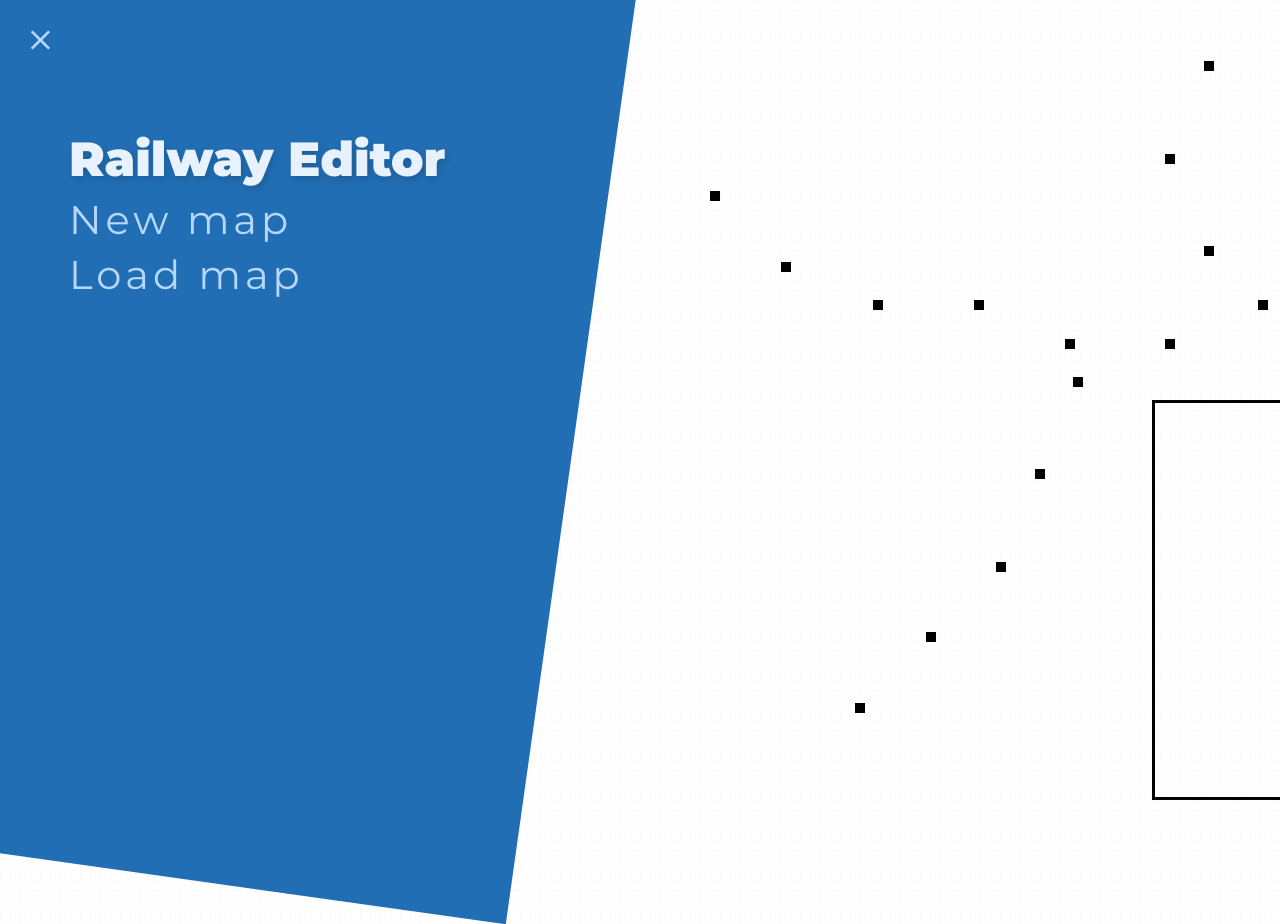
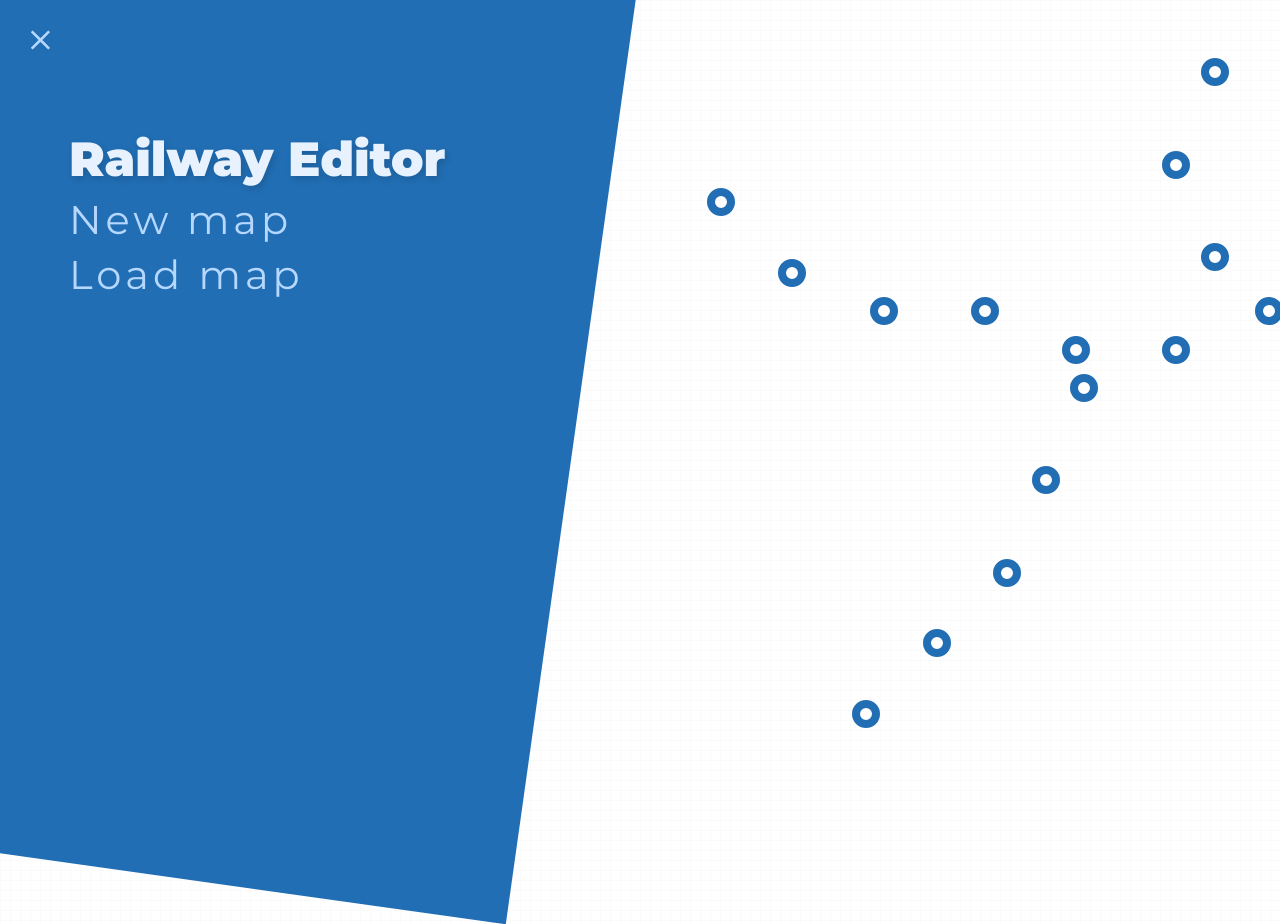
Before and after one commit to MatthieuJnon/railway-editor, a React (Create React App) app: page / in a window 1280 px wide. Shown: the top 924 px of the page. Built offline with nearby package versions, Linux system fonts and the light colour scheme.

Commit message:
better stations and better editor bounds

```diff
--- a/src/components/Editor/index.js
+++ b/src/components/Editor/index.js
@@ -13,20 +13,22 @@ const EditorView = styled.div`
 `
 
 const EditorZone = styled.div`
-  top: 50%;
+  top: 50vh;
   left: 50%;
   position: absolute;
   height: 50vh;
   width: 40vw;
-  border: 3px solid black;
+  /* border: 3px solid black; */
 `
 
 const Station = styled.div`
   position: absolute;
-  width: 10px;
-  height: 10px;
-  background-color: black;
+  width: 28px;
+  height: 28px;
+  border-radius: 20041997px;
+  border: 8px solid ${props => props.theme.primary};
 `
+
 
 class Editor extends Component {
   render() {
@@ -35,7 +37,12 @@ class Editor extends Component {
         <EditorZone>
           {this.props.stations.map(station => (
             <Draggable
-              bounds="parent"
+              bounds={{
+                left: -document.documentElement.clientWidth * 0.4,
+                top: -document.documentElement.clientHeight * 0.5,
+                right: document.documentElement.clientWidth * 0.4,
+                bottom: document.documentElement.clientHeight * 0.48,
+              }}
               disabled={this.props.screen !== 'editor'}
               defaultPosition={{
                 x: station.position[0],
@@ -43,7 +50,7 @@ class Editor extends Component {
               }}
               key={station.id}
             >
-              <Station key={station.id}/>
+              <Station key={station.id} />
             </Draggable>
           ))}
         </EditorZone>
@@ -55,7 +62,7 @@ class Editor extends Component {
 const mapStateToProps = state => ({
   stations: state.map.stations,
   lines: state.map.lines,
-  screen: state.app.screen
+  screen: state.app.screen,
 })
 
 export default connect(mapStateToProps)(Editor)
--- a/src/components/Menu/LeftMenu/index.js
+++ b/src/components/Menu/LeftMenu/index.js
@@ -65,6 +65,8 @@ const HandleBar = styled.div`
 
 const Icon = styled.div`
   transition: ${props => props.theme.menuTransition};
+  /* the icon needs to translate because translation of parent component breaks position:fixed
+  So we cant use it */
   transform: ${props => (props.screen === 'editor' ? 'translateX(40vw)' : '')};
   position: absolute;
   left: 30px;
```
